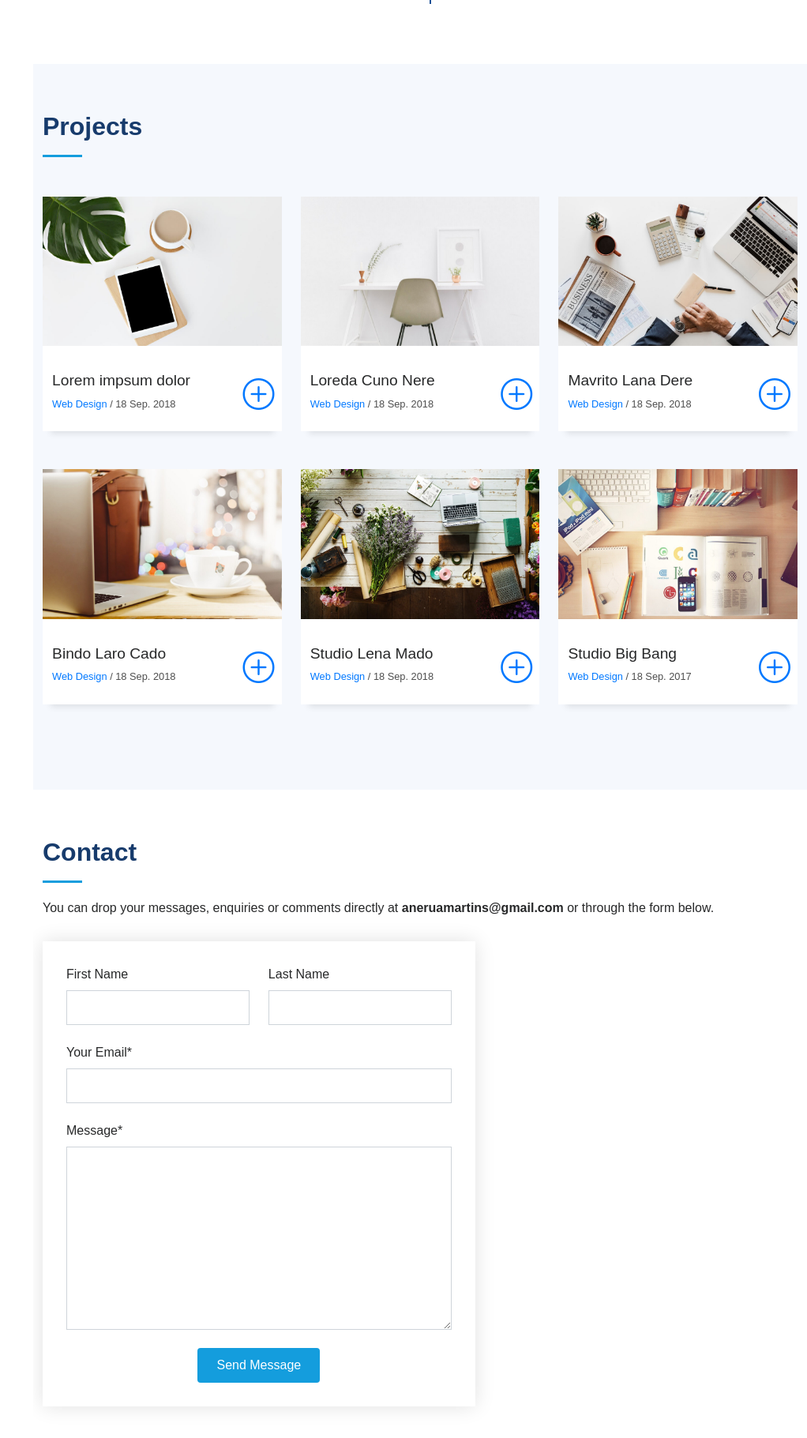
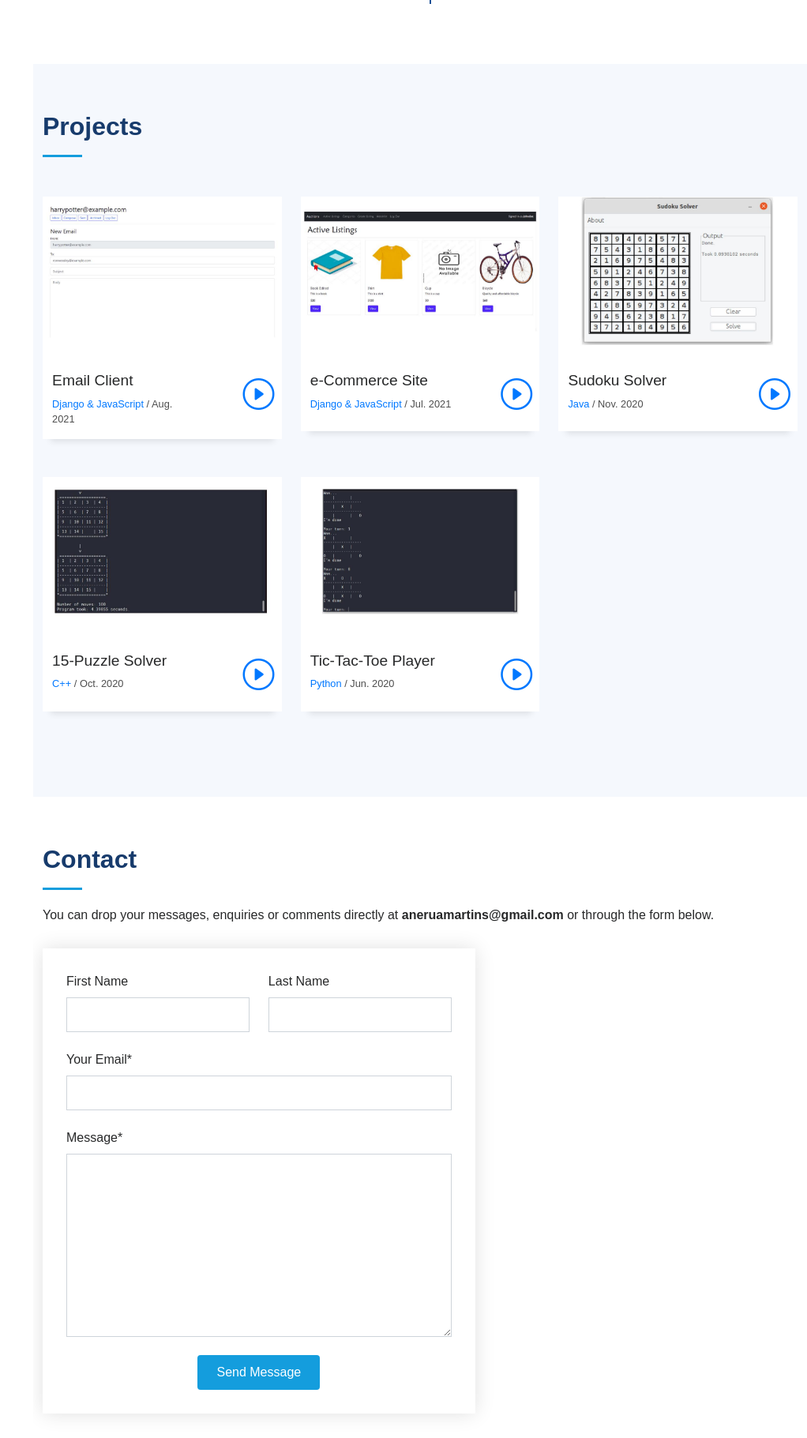
Before and after one commit to anerua/SardineNew, a Django app: page / in a window 1280 px wide. Shown: the part 3041-4862 px from the top of the page at 79% size, without its empty margins (258-1280 px from the left). Before the commit the page ends 4825 px from the top, so only its background shows below. Run offline with Django 3.2, Linux system fonts and the light colour scheme; some libraries are stand-ins or nearby versions.

Commit message:
adds projects and their links

```diff
--- a/portfolio/templates/portfolio/index.html
+++ b/portfolio/templates/portfolio/index.html
@@ -363,14 +363,14 @@
               <div class="work-content">
                 <div class="row">
                   <div class="col-sm-8">
-                    <h2 class="w-title">Lorem impsum dolor</h2>
+                    <h2 class="w-title">Email Client</h2>
                     <div class="w-more">
-                      <span class="w-ctegory">Web Design</span> / <span class="w-date">18 Sep. 2018</span>
+                      <span class="w-ctegory">Django & JavaScript</span> / <span class="w-date">Aug. 2021</span>
                     </div>
                   </div>
                   <div class="col-sm-4">
                     <div class="w-like">
-                      <a href="portfolio-details.html"> <span class="bi bi-plus-circle"></span></a>
+                      <a href="https://github.com/anerua/MailClient" target="_blank" rel="noopener noreferrer"> <span class="bi bi-play-circle"></span></a>
                     </div>
                   </div>
                 </div>
@@ -387,14 +387,14 @@
               <div class="work-content">
                 <div class="row">
                   <div class="col-sm-8">
-                    <h2 class="w-title">Loreda Cuno Nere</h2>
+                    <h2 class="w-title">e-Commerce Site</h2>
                     <div class="w-more">
-                      <span class="w-ctegory">Web Design</span> / <span class="w-date">18 Sep. 2018</span>
+                      <span class="w-ctegory">Django & JavaScript</span> / <span class="w-date">Jul. 2021</span>
                     </div>
                   </div>
                   <div class="col-sm-4">
                     <div class="w-like">
-                      <a href="portfolio-details.html"> <span class="bi bi-plus-circle"></span></a>
+                      <a href="https://anerua-commerce.herokuapp.com/" target="_blank" rel="noopener noreferrer"> <span class="bi bi-play-circle"></span></a>
                     </div>
                   </div>
                 </div>
@@ -411,14 +411,14 @@
               <div class="work-content">
                 <div class="row">
                   <div class="col-sm-8">
-                    <h2 class="w-title">Mavrito Lana Dere</h2>
+                    <h2 class="w-title">Sudoku Solver</h2>
                     <div class="w-more">
-                      <span class="w-ctegory">Web Design</span> / <span class="w-date">18 Sep. 2018</span>
+                      <span class="w-ctegory">Java</span> / <span class="w-date">Nov. 2020</span>
                     </div>
                   </div>
                   <div class="col-sm-4">
                     <div class="w-like">
-                      <a href="portfolio-details.html"> <span class="bi bi-plus-circle"></span></a>
+                      <a href="https://github.com/anerua/Sudoku-Solver" target="_blank" rel="noopener noreferrer"> <span class="bi bi-play-circle"></span></a>
                     </div>
                   </div>
                 </div>
@@ -435,14 +435,14 @@
               <div class="work-content">
                 <div class="row">
                   <div class="col-sm-8">
-                    <h2 class="w-title">Bindo Laro Cado</h2>
+                    <h2 class="w-title">15-Puzzle Solver</h2>
                     <div class="w-more">
-                      <span class="w-ctegory">Web Design</span> / <span class="w-date">18 Sep. 2018</span>
+                      <span class="w-ctegory">C++</span> / <span class="w-date">Oct. 2020</span>
                     </div>
                   </div>
                   <div class="col-sm-4">
                     <div class="w-like">
-                      <a href="portfolio-details.html"> <span class="bi bi-plus-circle"></span></a>
+                      <a href="https://github.com/anerua/15-Puzzle-Solver" target="_blank" rel="noopener noreferrer"> <span class="bi bi-play-circle"></span></a>
                     </div>
                   </div>
                 </div>
@@ -459,38 +459,14 @@
               <div class="work-content">
                 <div class="row">
                   <div class="col-sm-8">
-                    <h2 class="w-title">Studio Lena Mado</h2>
+                    <h2 class="w-title">Tic-Tac-Toe Player</h2>
                     <div class="w-more">
-                      <span class="w-ctegory">Web Design</span> / <span class="w-date">18 Sep. 2018</span>
+                      <span class="w-ctegory">Python</span> / <span class="w-date">Jun. 2020</span>
                     </div>
                   </div>
                   <div class="col-sm-4">
                     <div class="w-like">
-                      <a href="portfolio-details.html"> <span class="bi bi-plus-circle"></span></a>
-                    </div>
-                  </div>
-                </div>
-              </div>
-            </div>
-          </div>
-          <div class="col-md-4">
-            <div class="work-box">
-              <a href="{% static 'portfolio/img/work-6.jpg' %}" data-gallery="portfolioGallery" class="portfolio-lightbox">
-                <div class="work-img">
-                  <img src="{% static 'portfolio/img/work-6.jpg' %}" alt="" class="img-fluid">
-                </div>
-              </a>
-              <div class="work-content">
-                <div class="row">
-                  <div class="col-sm-8">
-                    <h2 class="w-title">Studio Big Bang</h2>
-                    <div class="w-more">
-                      <span class="w-ctegory">Web Design</span> / <span class="w-date">18 Sep. 2017</span>
-                    </div>
-                  </div>
-                  <div class="col-sm-4">
-                    <div class="w-like">
-                      <a href="portfolio-details.html"> <span class="bi bi-plus-circle"></span></a>
+                      <a href="https://github.com/anerua/Tic-Tac-Toe" target="_blank" rel="noopener noreferrer"> <span class="bi bi-play-circle"></span></a>
                     </div>
                   </div>
                 </div>
```
Also changed, not shown: portfolio/static/portfolio/img/portfolio/portfolio-1.jpg (deleted), portfolio/static/portfolio/img/portfolio/portfolio-2.jpg (deleted), portfolio/static/portfolio/img/portfolio/portfolio-3.jpg (deleted), portfolio/static/portfolio/img/portfolio/portfolio-4.jpg (deleted), portfolio/static/portfolio/img/portfolio/portfolio-5.jpg (deleted), portfolio/static/portfolio/img/portfolio/portfolio-6.jpg (deleted), portfolio/static/portfolio/img/portfolio/portfolio-7.jpg (deleted), portfolio/static/portfolio/img/portfolio/portfolio-8.jpg (deleted), portfolio/static/portfolio/img/portfolio/portfolio-9.jpg (deleted), portfolio/static/portfolio/img/portfolio/portfolio-details-1.jpg (deleted), portfolio/static/portfolio/img/portfolio/portfolio-details-2.jpg (deleted), portfolio/static/portfolio/img/portfolio/portfolio-details-3.jpg (deleted), portfolio/static/portfolio/img/work-1.jpg, portfolio/static/portfolio/img/work-2.jpg, 4 more files.
